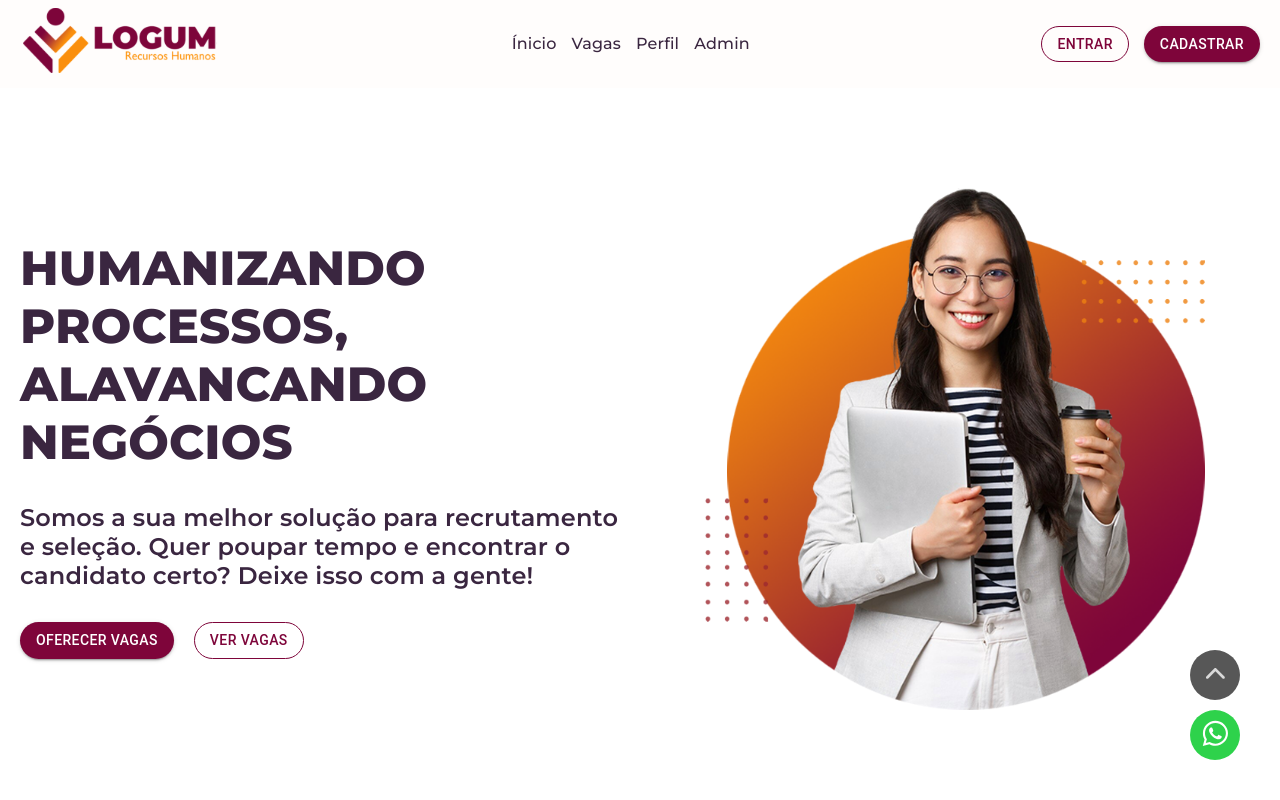
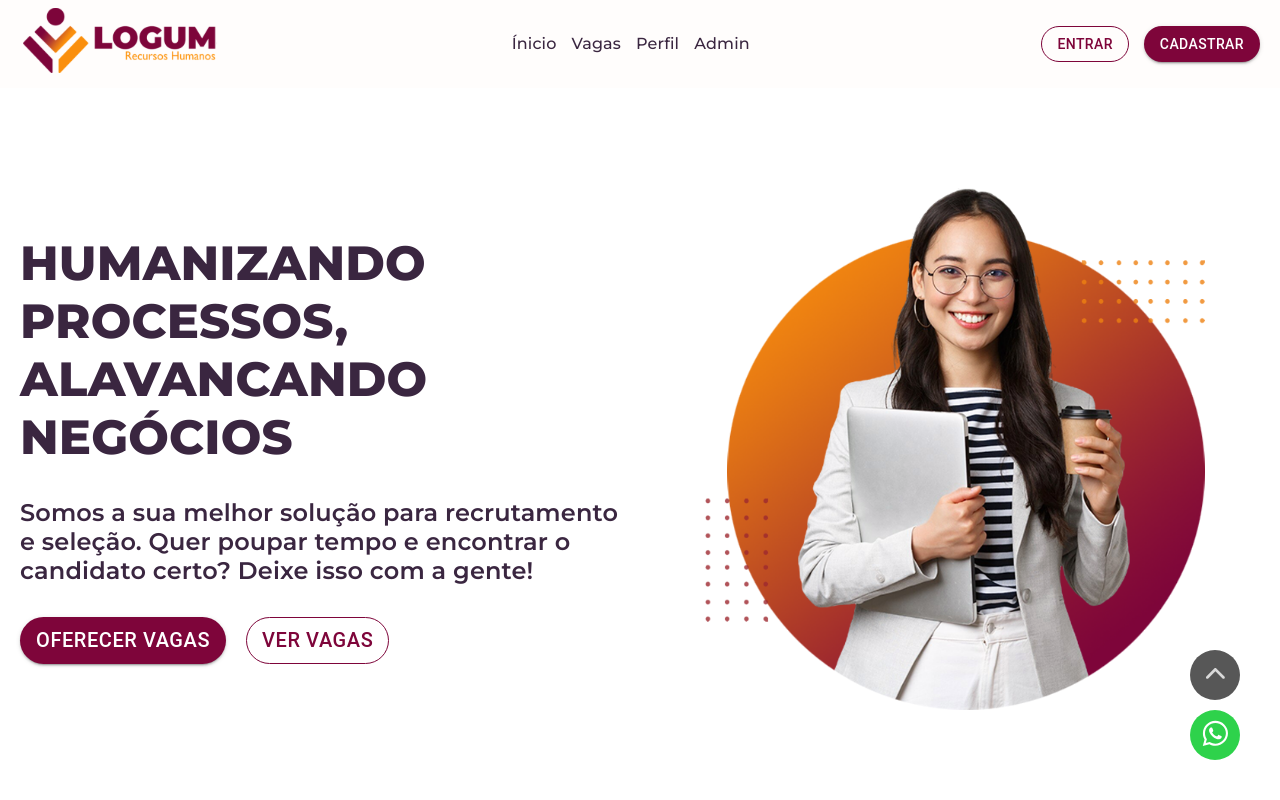
Before and after one commit to MPCGomes/logumrh, a Next.js app in the folder frontend-web/: page / in a window 1280 px wide. Shown: the top 800 px of the page. Built offline with nearby package versions, Linux system fonts and the light colour scheme.

Commit message:
fix button home

```diff
--- a/frontend-web/app/page.tsx
+++ b/frontend-web/app/page.tsx
@@ -11,6 +11,7 @@ import { FaCheckCircle } from "react-icons/fa";
 import { GoArrowDown } from "react-icons/go";
 import ServiceCard from '@/components/ServiceCard/ServiceCard';
 import CustomButton from '@/components/CustomButton/CustomButton';
+import { Button } from '@mui/material';
 
 const Home = () => {
   return (
@@ -29,24 +30,31 @@ const Home = () => {
                 Deixe isso com a gente!
               </p>
               <div className={styles.btnGroup}>
-                <CustomButton
+                <Button
                   variant="contained"
                   color="primary"
+                  sx={{
+                    fontSize: '1.25rem',
+                    padding: 'auto',
+                  }}
                   onClick={() => {
                     document.querySelector("#contacts")?.scrollIntoView({ behavior: "smooth" });
                   }}
                 >
                   Oferecer vagas
-                </CustomButton>
-                <CustomButton
+                </Button>
+                <Button
                   variant="outlined"
                   color="secondary"
+                  sx={{
+                    fontSize: '1.25rem',
+                  }}
                   onClick={() => {
                     window.location.href = "/vacancies";
                   }}
                 >
                   Ver vagas
-                </CustomButton>
+                </Button>
               </div>
             </div>
             <img
@@ -225,7 +233,7 @@ const Home = () => {
       </section>
 
       {/* Contatos */}
-      <section className={styles.contact}>
+      <section id="contacts" className={styles.contact}>
         <div className='container paddingSection'>
           <div className='sectionTitle'>
             <h4 className='subtitle darkText'> Deixe uma mensagem</h4>
```
